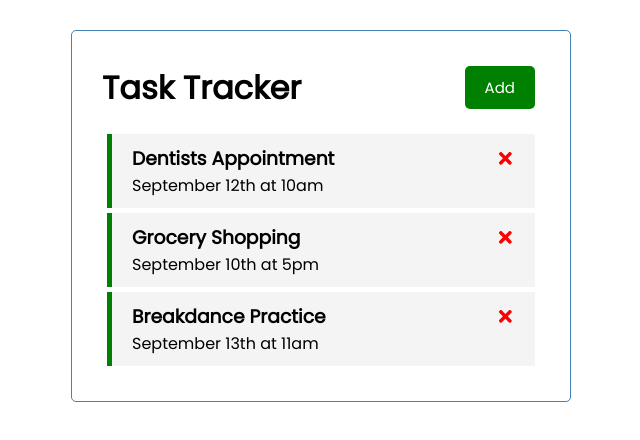
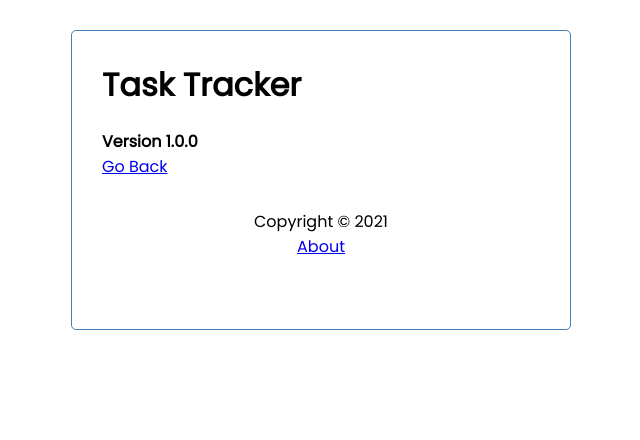
Before and after one commit to pendemic/react-task-tracker, a React (Create React App) app: page /about in a window 1280 px wide. Shown: the top 440 px of the page, without its empty margins (319-959 px from the left). Built offline with nearby package versions, Linux system fonts and the light colour scheme; data requests are answered from the project's data file.

Commit message:
Added About Page and connected to JSON server

```diff
--- /dev/null
+++ b/db.json
@@ -0,0 +1,22 @@
+{
+  "tasks": [
+    {
+      "text": "Dentist Appointment",
+      "day": "September 9th at 11am",
+      "reminder": false,
+      "id": 1
+    },
+    {
+      "text": "Breakdancing Practice",
+      "day": "September 13th at 11am",
+      "reminder": true,
+      "id": 2
+    },
+    {
+      "text": "Grocery Shopping",
+      "day": "September 10th at 1pm",
+      "reminder": true,
+      "id": 3
+    }
+  ]
+}
--- a/package.json
+++ b/package.json
@@ -7,9 +7,11 @@
     "@testing-library/react": "^11.2.7",
     "@testing-library/user-event": "^12.8.3",
     "bootstrap": "^4.1.2",
+    "json-server": "^0.16.3",
     "react": "^17.0.2",
     "react-dom": "^17.0.2",
     "react-icons": "^4.2.0",
+    "react-router-dom": "^5.3.0",
     "react-scripts": "4.0.3",
     "web-vitals": "^1.1.2"
   },
@@ -17,7 +19,8 @@
     "start": "react-scripts start",
     "build": "react-scripts build",
     "test": "react-scripts test",
-    "eject": "react-scripts eject"
+    "eject": "react-scripts eject",
+    "server": "json-server --watch db.json --port 5000"
   },
   "eslintConfig": {
     "extends": [
--- a/src/App.js
+++ b/src/App.js
@@ -1,53 +1,98 @@
-import { useState } from 'react'
+import { useState, useEffect } from 'react'
+import { BrowserRouter as Router, Route} from 'react-router-dom'
 import Header from './components/Header'
 import Tasks from './components/Tasks'
 import AddTask from './components/AddTask'
+import Footer from './components/Footer'
+import About from './components/About'
 function App() {
   const [showAddTask, setShowAddTask] = useState (false)
 
-  const [tasks, setTasks] = useState([
+  const [tasks, setTasks] = useState([])
 
-    {
-        id: 1,
-        text: 'Dentists Appointment',
-        day: 'September 12th at 10am',
-        reminder: true,
+  useEffect(() => {
+    const getTasks = async () => {
+      const tasksFromServer = await fetchTasks()
+      setTasks(tasksFromServer)
+    }
+    getTasks()
+  }, [])
+  //Fetch Tasks
+  const fetchTasks = async () => {
+    const res = await fetch('http://localhost:5000/tasks')
+    const data = await res.json()
+    return data
+  }
+
+  //Fetch Task
+  const fetchTask = async (id) => {
+    const res = await fetch(`http://localhost:5000/tasks/${id}`)
+    const data = await res.json()
+    return data
+  }
+
+
+//Add Task
+const addTask =  async (task) => {
+  const res = await fetch('http://localhost:5000/tasks', {
+    method: 'POST',
+    headers: {
+      'Content-type': 'application/json'
     },
-    {
-        id: 2,
-        text: 'Grocery Shopping',
-        day: 'September 10th at 5pm',
-        reminder: true,
-    },
-    {
-        id: 3,
-        text: 'Breakdance Practice',
-        day: ' September 13th at 11am',
-        reminder: true,
-    },
-])
-//Add Task
-const addTask = (task) => {
-  const id = Math.floor(Math.random() * 10000) + 1
-  const newTask = { id, ...task }
-  setTasks([...tasks, newTask])
+    body: JSON.stringify(task)
+  })
+  const data = await res.json()
+
+  setTasks([...tasks, data])
+
+
+
+  //Don't need this code to create an ID because an ID is already created for us on the server
+  // const id = Math.floor(Math.random() * 10000) + 1
+  // const newTask = { id, ...task }
+  // setTasks([...tasks, newTask])
 }
 //Delete Task
-const deleteTask = (id) => {
+const deleteTask = async (id) => {
+  await fetch(`http://localhost:5000/tasks/${id}`,{
+    method: 'DELETE',
+  })
+
   setTasks(tasks.filter((task => task.id !==id)))
 }
 
 //Toggle Reminder
-const toggleReminder = (id) => {
-  setTasks(tasks.map(task => task.id === id ? {...task, reminder: !task.reminder } : task))
+const toggleReminder = async (id) => {
+  const taskToToggle = await fetchTask(id)
+  const updTask = {...taskToToggle, reminder: !taskToToggle.reminder}
+
+  const res = await fetch(`http://localhost:5000/tasks/${id}`,{
+    method: 'PUT',
+    headers: {
+      'Content-type': 'application/json'
+    },
+    body: JSON.stringify(updTask)
+  })
+
+  const data  = await res.json()
+  setTasks(tasks.map(task => task.id === id ? {...task, reminder: data.reminder } : task))
 }
   return (
+    <Router>
     <div className="container">
       <Header onAdd={() => setShowAddTask(!showAddTask)} showAdd={showAddTask}/>
-      {showAddTask && <AddTask onAdd={addTask}/>}
-      {tasks.length > 0 ? <Tasks tasks={tasks} onDelete={deleteTask} onToggle={toggleReminder} /> : 'No Tasks To Show'}
+      <Route path='/' exact render={(props) => (
+        <>
+        {showAddTask && <AddTask onAdd={addTask}/>}
+      {tasks.length > 0 ? <Tasks tasks={tasks} onDelete={deleteTask} onToggle={toggleReminder} /> : ('No Tasks To Show')}
+        </>
+      )}
+      />
+      <Route path='/about' component={About}/>
+      <Footer />
     </div>
-  );
+    </Router>
+  )
 }
 
 export default App;
--- /dev/null
+++ b/src/components/About.js
@@ -0,0 +1,11 @@
+import {Link} from 'react-router-dom'
+const About = () => {
+    return (
+        <div>
+            <h4>Version 1.0.0</h4>
+            <Link to="/">Go Back</Link>
+        </div>
+    )
+}
+
+export default About
--- /dev/null
+++ b/src/components/Footer.js
@@ -0,0 +1,12 @@
+import {Link} from 'react-router-dom'
+const Footer = () => {
+    return (
+        <footer>
+            <p>Copyright &copy; 2021</p>
+            <Link to="/about">About</Link>
+
+        </footer>
+    )
+}
+
+export default Footer
--- a/src/components/Header.js
+++ b/src/components/Header.js
@@ -1,12 +1,12 @@
 import PropTypes from 'prop-types'
 import Button from './Button'
-
+import {useLocation} from 'react-router-dom'
 const Header = ({title, onAdd, showAdd}) => {
-
+    const location = useLocation()
     return (
         <header className='header'>
           <h1>{title}</h1>
-          <Button color={showAdd ? 'red' : 'green'} text={showAdd ? 'Close' : 'Add'} onClick = {onAdd}/>
+          {location.pathname === '/' && <Button color={showAdd ? 'red' : 'green'} text={showAdd ? 'Close' : 'Add'} onClick = {onAdd}/>}
         </header>
     )
 }
--- a/src/components/Tasks.js
+++ b/src/components/Tasks.js
@@ -4,7 +4,7 @@
     return (
 
         <>
-        {tasks.map((task) => (<Task key={task.id} task={task} onDelete={onDelete} onToggle={onToggle} /> ))}
+        {tasks.map((task, index) => (<Task key={index} task={task} onDelete={onDelete} onToggle={onToggle} /> ))}
 
         </>
     )
```
Also changed, not shown: 1 other file (tests, documents, lock files or other folders).
